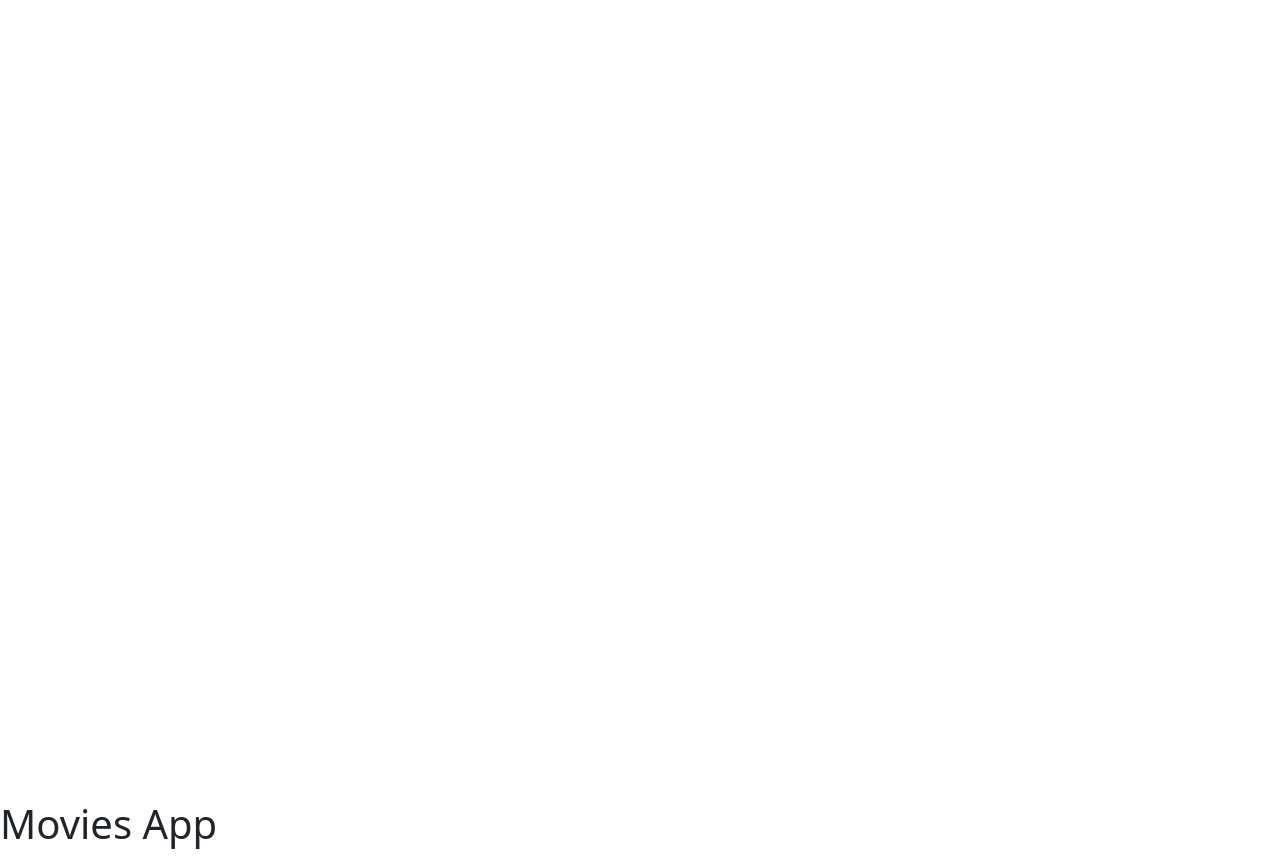
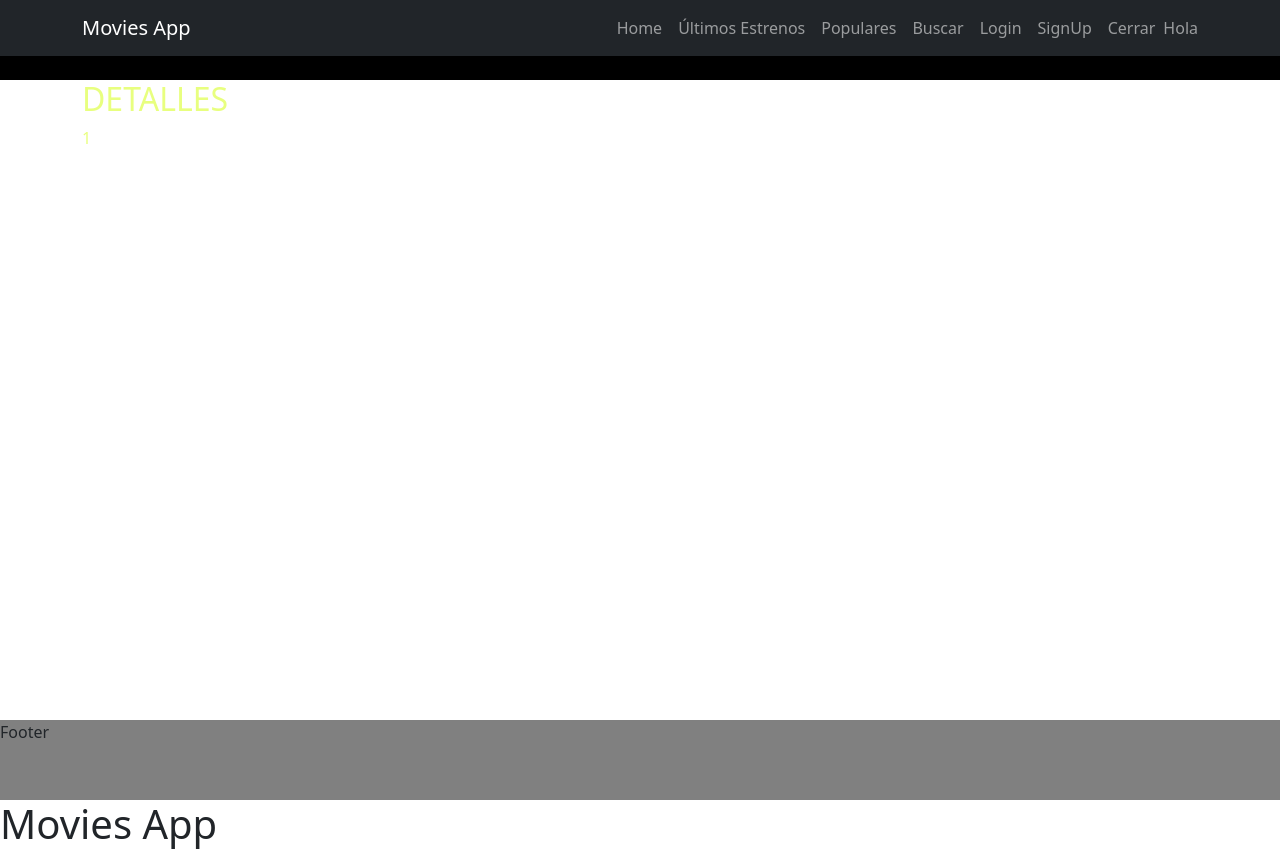
Before and after one commit to AnyiGP/movies-app, a React (Create React App) app: page /movie/1 in a window 1280 px wide. Before the commit this address had no page. Built offline with nearby package versions, Linux system fonts and the light colour scheme; no server answers.

Commit message:
Agarro movieId con onClick. Arreglo ruta en app, para que le pegue en el end point. Con navigate llevo a page details, logro mostrar id y title. Agrego fx getById a servicios

```diff
--- a/src/App.tsx
+++ b/src/App.tsx
@@ -25,7 +25,7 @@ function App() {
         <Route path="/" element={<Home />} />
         <Route path="/latest-releases" element={<LatestReleases />} />
         <Route path="/popular" element={<Popular />} />
-        <Route path="/details" element={<Details />} />
+        <Route path="/movie/:id" element={<Details />} />
         <Route path="/search" element={<Search />} />
         <Route path="/login" element={<Login />} />
         <Route path="/sign-up" element={<Signup />} />
--- a/src/components/commons/carrousel/index.tsx
+++ b/src/components/commons/carrousel/index.tsx
@@ -2,7 +2,7 @@ import { FC } from "react";
 import { Button, Card, Carousel } from "react-bootstrap";
 import { Movie, PartialMovies } from "../../../types";
 import { useNavigate } from "react-router-dom";
-
+/////////////////////////////
 const Carrousel: FC<PartialMovies> = ({ items }) => {
   const navigate = useNavigate();
 
@@ -30,3 +30,4 @@ const Carrousel: FC<PartialMovies> = ({ items }) => {
 };
 
 export { Carrousel };
+///////////////////////////////////////////
--- a/src/hooks/useMovies/index.tsx
+++ b/src/hooks/useMovies/index.tsx
@@ -2,6 +2,7 @@ import { useContext } from "react";
 import { StoreContext } from "../../contexts";
 import { useEffect, useState } from "react";
 import { apiMovies } from "../../utils/axios";
+import { Movie, PartialMovies } from "../../types";
 import { useParams } from "react-router-dom";
 
 const useMovies = () => {
@@ -15,7 +16,7 @@ const useMovies = () => {
 
   const [populares, setPopulares] = useState([]);
 
-  const [movieId, setMovieId] = useState([]);
+  const [movieId, setMovieId] = useState<PartialMovies>();
 
   const { id } = useParams()
 
@@ -55,16 +56,19 @@ const useMovies = () => {
   //   getPopular().then((response) => setPopulares(response.data.results));
   // }, []);
 
-
-
-
+  ///////////HAGO LO MISMO EN SERVICES////////////////////
   // useEffect(() => {
   //   apiMovies
   //     .get(`/movie/${id}`) //594767 ${item.id}
   //     .then((response) => setMovieId(response.data.results));
-  // }, []);
+  // }, [id]);
 
-  return { movies, popular, top_rated, estrenos, populares };
+  // console.log(movieId)
+  /////////////////////////////////////
+
+  return { movies, popular, top_rated, estrenos, populares,
+    // movieId
+  };
 };
 
 export { useMovies };
--- a/src/pages/details/index.tsx
+++ b/src/pages/details/index.tsx
@@ -1,24 +1,40 @@
+import { FC } from "react";
 import { useEffect, useState } from "react";
 import { Layout } from "../../components";
 import { withAuth } from "../../hoc";
 import { useParams } from "react-router-dom";
-import { Movie } from "../../types";
+import { Movie, PartialMovies } from "../../types";
 import { getById } from "../../services/moviesService";
 import { Container } from "react-bootstrap";
+import { useMovies } from "../../hooks";
+import { apiMovies } from "../../utils/axios";
+import { idText } from "typescript";
 
+
+// const DetailsPage: FC<PartialMovies> = ({ items }) => {
 const DetailsPage = () => {
-  const [detail, setDetails] = useState<Movie>();
+  /////////////////////////////////
+  const [movieId, setMovieId] = useState<Movie>();
   const { id } = useParams();
 
   useEffect(() => {
-    getById(id || "")
+    getById(id || "").then((response) => {
+      setMovieId(response);
+    });
+  }, [idText]);
 
-    .then((response) => {
-      setDetails(response);
-    });
-  }, []);
+  console.log(movieId);
 
-  console.log(detail);
+  /////////////////////////////////
+  // const { id } = useParams();
+  // const [movieId, setMovieId] = useState([]);
+
+  // useEffect(() => {
+  //   getById(id || "").then((response) => setMovieId(response));
+  // }, [id]);
+
+  // console.log(movieId);
+  //////////////////////////////////////
 
   return (
     <>
@@ -26,9 +42,10 @@ const DetailsPage = () => {
         {/* Card con detalles reutilizable + botón para reproducir el triler */}
         <Container>
           <div>
-            <h2>DETALLES{id}</h2>
-            <h3>{detail?.title}</h3>
-            <p>{detail?.id}</p>
+            <h2>DETALLES</h2>
+            {/* <p>{items?.id}</p> */}
+            <p>{id}</p>
+            <p>{movieId?.title}</p>
           </div>
         </Container>
       </Layout>
@@ -36,5 +53,6 @@ const DetailsPage = () => {
   );
 };
 
-// export { Details };
+// export { DetailsPage };
+
 export const Details = withAuth(DetailsPage);
--- a/src/services/moviesService.ts
+++ b/src/services/moviesService.ts
@@ -1,6 +1,7 @@
 import { mapToArray } from "../helpers/mapToArray";
 import { Movie } from "../types";
 import { apiMovies } from "../utils/axios";
+
 
 //trae todas las pelis
 const getAll = async (movie: Movie) => {
@@ -20,11 +21,10 @@ const getPopular = async () => {
 /////////////////////////
 const getById = async (id: string) => {
   const response = await apiMovies.get(`/movie/${id}`);
+  //como hago para traerme el id del click ej 594767
 
-  console.log(response.data)
+  // console.log(response.data)
   return response.data;
-
-  // return response.data.results;
 };
 ////////////////////////////
 
```
